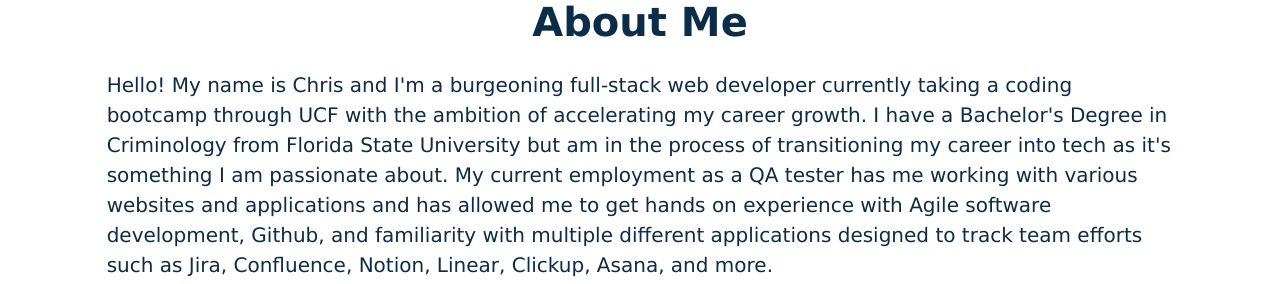
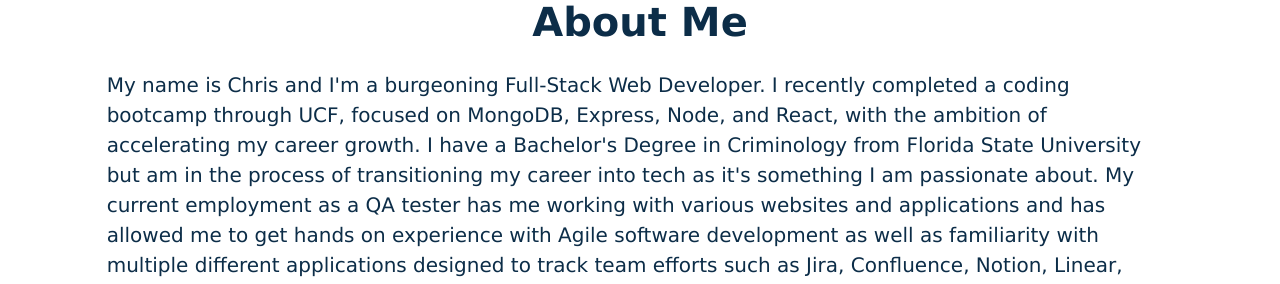
Before and after one commit to ChrisDeHaan/REACT-Portfolio, a React (Vite) app: page / in a window 1280 px wide. Shown: the part 500-784 px from the top of the page. Built offline with nearby package versions, Linux system fonts and the light colour scheme.

Commit message:
updated about me bio

```diff
--- a/src/pages/AboutMe.jsx
+++ b/src/pages/AboutMe.jsx
@@ -9,16 +9,15 @@ export default function Home() {
             </div>
             <div className='col-10 mx-auto'>
                 <h1 className="display-6 text-center m-4 header-cstm fw-bold">About Me</h1>
-                <p className='fs-5'>Hello! My name is Chris and I'm a burgeoning full-stack web developer currently taking a coding
+                <p className='fs-5'>My name is Chris and I'm a burgeoning Full-Stack Web Developer. I recently completed a coding
                     bootcamp
-                    through UCF with the ambition of accelerating my career growth. I have a Bachelor's Degree in
+                    through UCF, focused on MongoDB, Express, Node, and React, with the ambition of accelerating my career growth. I have a Bachelor's Degree in
                     Criminology from Florida State University but am in the process of transitioning my career into tech
                     as
                     it's something I am passionate about. My current employment as a QA tester has me working with
                     various
                     websites and applications and has allowed me to get hands on experience with Agile software
-                    development,
-                    Github, and familiarity with multiple different applications designed to track team efforts such as
+                    development as well as familiarity with multiple different applications designed to track team efforts such as
                     Jira, Confluence, Notion, Linear, Clickup, Asana, and more.</p>
                 <p className="fs-5">I'm a very driven and motivated worker that brings a friendly charm to whatever environment I'm in. I
                     currently live in Orlando, FL, but am willing to relocate! When I'm not working, you can find me
--- a/src/pages/Contact.jsx
+++ b/src/pages/Contact.jsx
@@ -23,6 +23,7 @@ export default function Contact() {
                 /^(([^<>()[\]\\.,;:\s@"]+(\.[^<>()[\]\\.,;:\s@"]+)*)|.(".+"))@((\[[0-9]{1,3}\.[0-9]{1,3}\.[0-9]{1,3}\.[0-9]{1,3}\])|(([a-zA-Z\-0-9]+\.)+[a-zA-Z]{2,}))$/
             );
     };
+
     const validateForm = (e) => {
         e.preventDefault();
         clearFields();
```
